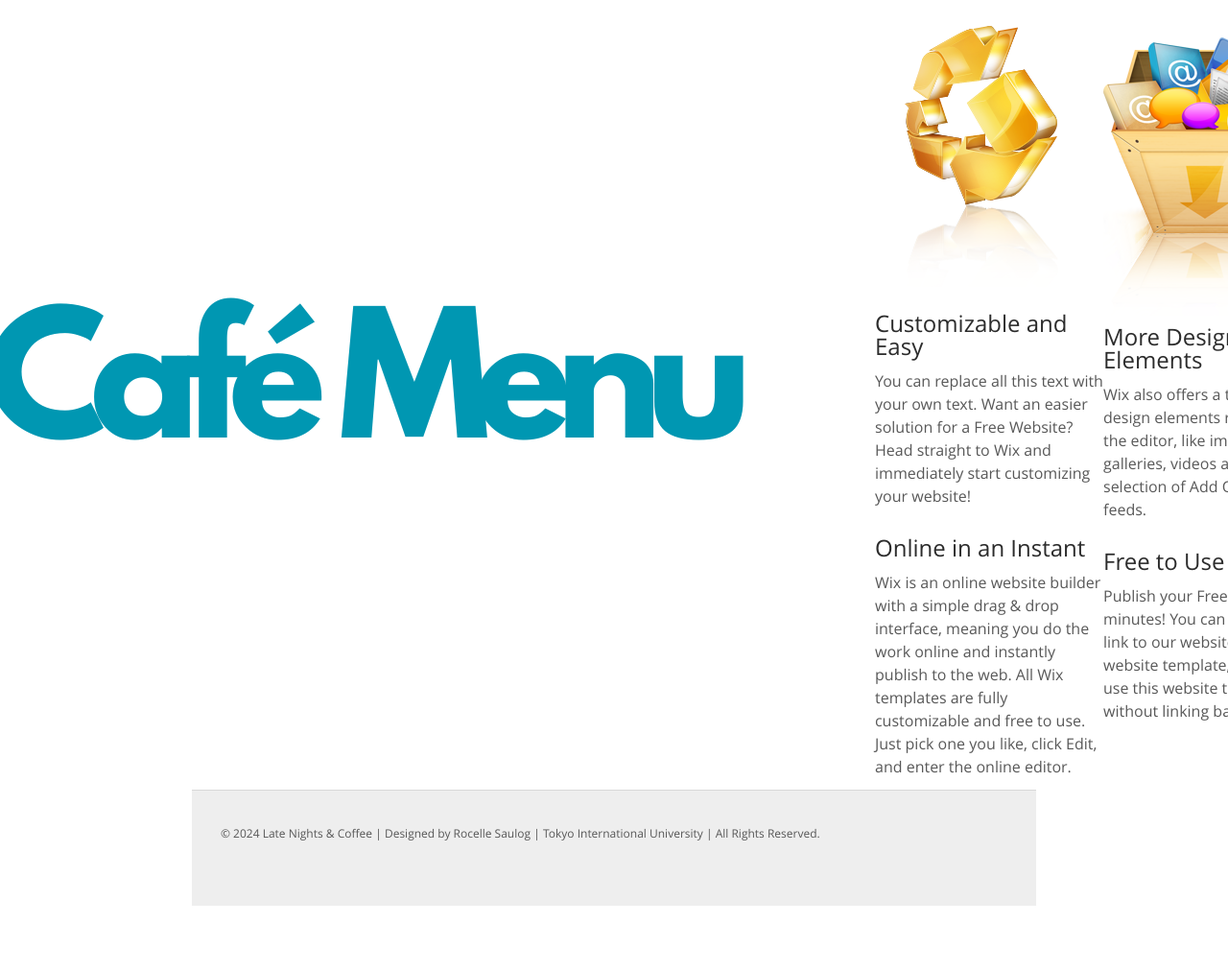
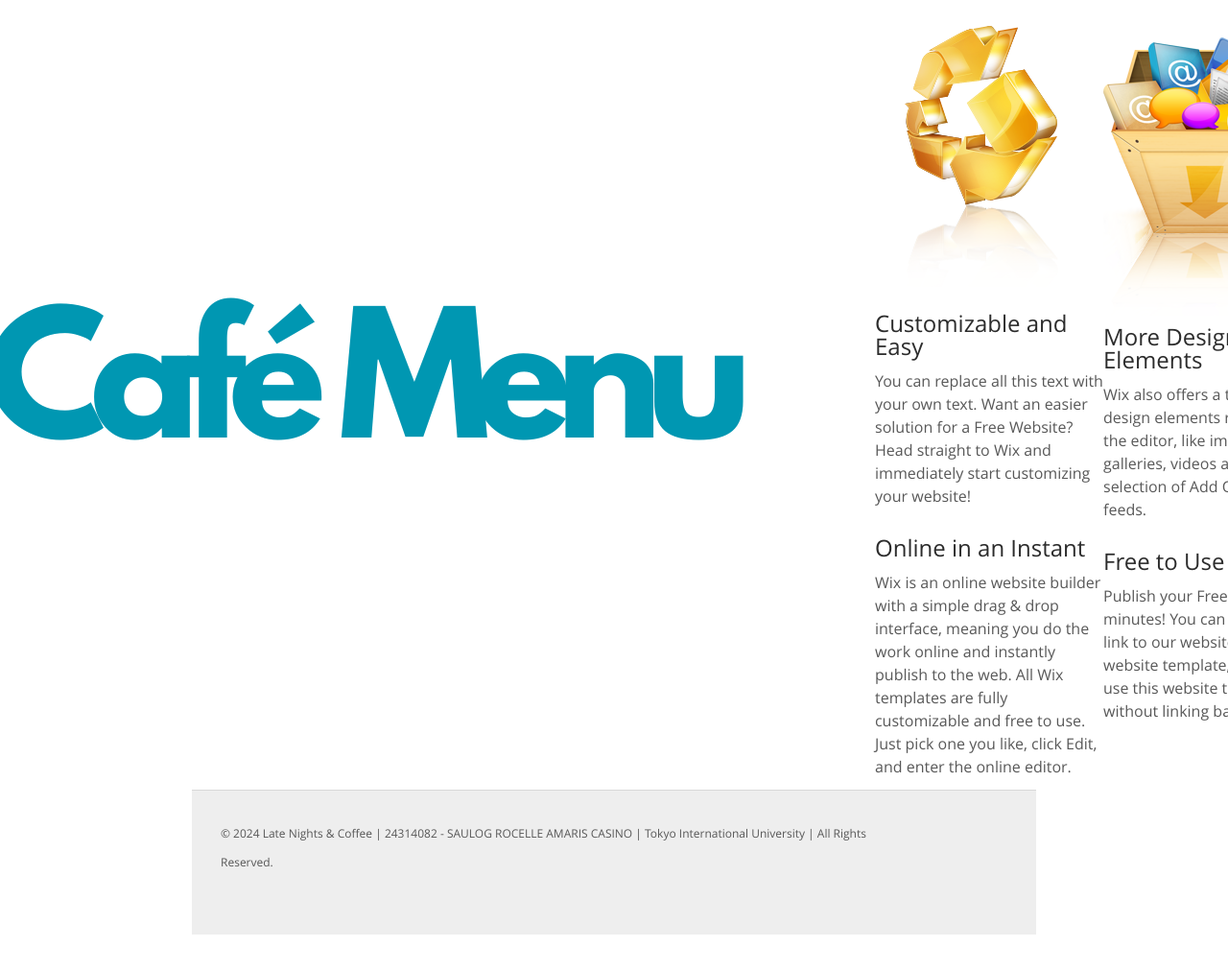
Before and after one commit to celle-21/rocelleamarissaulog, a plain HTML site: page cafemenu.html in a window 1280 px wide. Shown: the part 221-1233 px from the top of the page at 96% size. Drawn offline with Linux system fonts and the light colour scheme.

Commit message:
Update cafemenu.html

```diff
--- a/cafemenu.html
+++ b/cafemenu.html
@@ -65,7 +65,7 @@
 				<a href="http://freewebsitetemplates.com/go/facebook/" target="_blank" class="facebook"></a><a href="http://freewebsitetemplates.com/go/googleplus/" target="_blank" class="googleplus"></a><a href="http://freewebsitetemplates.com/go/twitter/" target="_blank" class="twitter"></a><a href="http://www.freewebsitetemplates.com/misc/contact/" target="_blank" class="tumbler"></a>
 			</div>
 			<p>
-				© 2024 Late Nights & Coffee | Designed by Rocelle Saulog | Tokyo International University | All Rights Reserved.
+				© 2024 Late Nights & Coffee | 24314082 - SAULOG ROCELLE AMARIS CASINO | Tokyo International University | All Rights Reserved.
 			</p>
 		</div>
 	</div>
```
